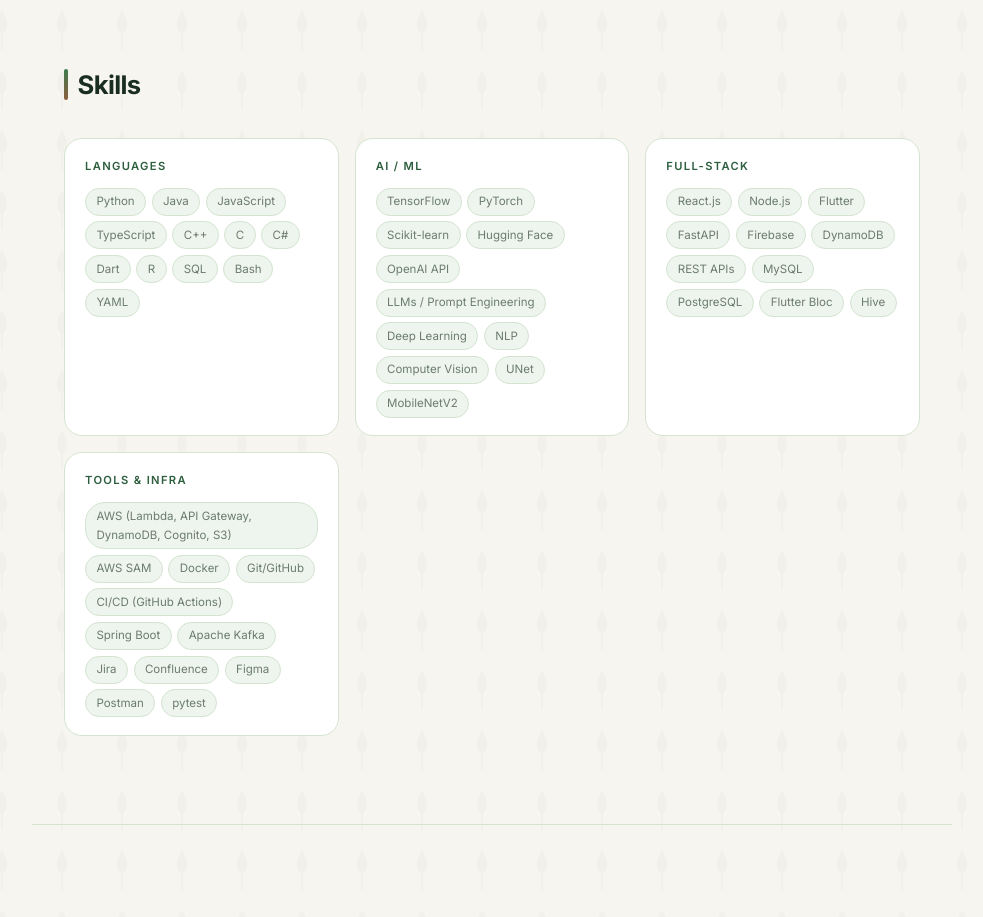
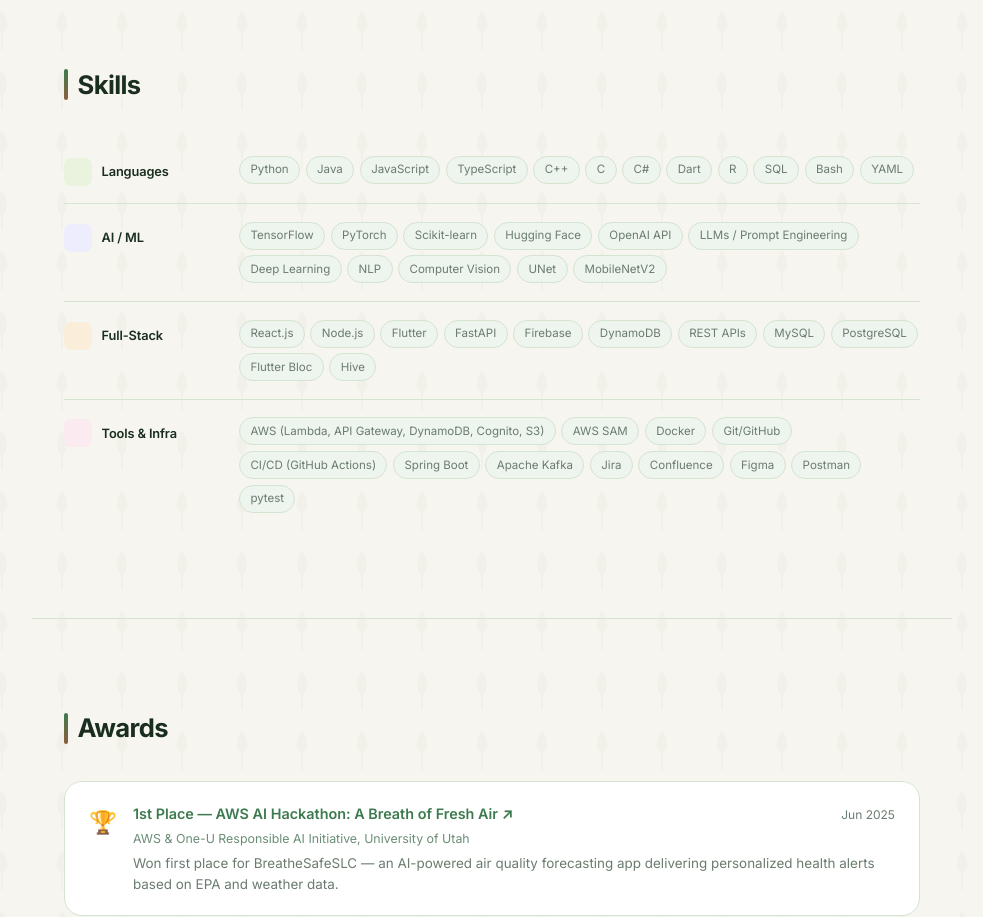
Before and after one commit to meishijul/portfolio, a React (Vite) app: page / in a window 1280 px wide. Shown: the part 4200-5117 px from the top of the page, without its empty margins (148-1131 px from the left). Built offline with nearby package versions, Linux system fonts and the light colour scheme.

Commit message:
Skills layout option C: icon rows, no cards, minimal divider list

```diff
--- a/src/App.css
+++ b/src/App.css
@@ -262,22 +262,35 @@ body::after {
 .gh-link:hover { background: #c084fc28; text-decoration: none; }
 
 /* ── Skills ── */
-.skills-grid { display: grid; gap: 1rem; grid-template-columns: repeat(auto-fill, minmax(220px, 1fr)); }
-.skill-group {
-  background: var(--bg2);
-  border: 1px solid var(--border);
-  border-radius: var(--radius);
-  padding: 1.1rem 1.25rem;
-  transition: border-color .2s;
+.skills-list { display: flex; flex-direction: column; }
+.skill-row {
+  display: flex;
+  align-items: flex-start;
+  gap: 1.25rem;
+  padding: 1.1rem 0;
+  border-bottom: 1px solid var(--border);
 }
-.skill-group:hover { border-color: #3a3a4a; }
-.skill-group h3 {
-  font-size: 0.7rem;
-  text-transform: uppercase;
-  letter-spacing: 0.12em;
-  color: var(--accent2);
-  margin-bottom: 0.8rem;
+.skill-row:last-child { border-bottom: none; }
+.skill-row-head {
+  display: flex;
+  align-items: center;
+  gap: 0.6rem;
+  min-width: 155px;
+  flex-shrink: 0;
+  padding-top: 2px;
+}
+.skill-icon {
+  width: 28px; height: 28px;
+  border-radius: 7px;
+  display: flex; align-items: center; justify-content: center;
+  font-size: 15px;
+  flex-shrink: 0;
+}
+.skill-cat {
+  font-size: 0.8rem;
   font-weight: 600;
+  color: var(--text);
+  letter-spacing: -0.01em;
 }
 
 /* ── Tags ── */
--- a/src/App.jsx
+++ b/src/App.jsx
@@ -145,19 +145,34 @@ function Projects() {
   );
 }
 
+const SKILL_META = {
+  "Languages":   { icon: "ti-code",   color: "#EAF3DE", iconColor: "#3B6D11" },
+  "AI / ML":     { icon: "ti-brain",  color: "#EEEDFE", iconColor: "#534AB7" },
+  "Full-Stack":  { icon: "ti-stack",  color: "#FAEEDA", iconColor: "#854F0B" },
+  "Tools & Infra": { icon: "ti-server", color: "#FBEAF0", iconColor: "#993556" },
+};
+
 function Skills() {
   return (
     <section id="skills" className="section">
       <h2>Skills</h2>
-      <div className="skills-grid">
-        {Object.entries(skills).map(([cat, list]) => (
-          <div key={cat} className="skill-group">
-            <h3>{cat}</h3>
-            <div className="tag-row">
-              {list.map((s) => <span key={s} className="tag">{s}</span>)}
+      <div className="skills-list">
+        {Object.entries(skills).map(([cat, list]) => {
+          const meta = SKILL_META[cat] || { icon: "ti-circle", color: "#F1EFE8", iconColor: "#5F5E5A" };
+          return (
+            <div key={cat} className="skill-row">
+              <div className="skill-row-head">
+                <div className="skill-icon" style={{ background: meta.color }}>
+                  <i className={`ti ${meta.icon}`} style={{ color: meta.iconColor }} aria-hidden="true" />
+                </div>
+                <span className="skill-cat">{cat}</span>
+              </div>
+              <div className="tag-row">
+                {list.map((s) => <span key={s} className="tag">{s}</span>)}
+              </div>
             </div>
-          </div>
-        ))}
+          );
+        })}
       </div>
     </section>
   );
```
